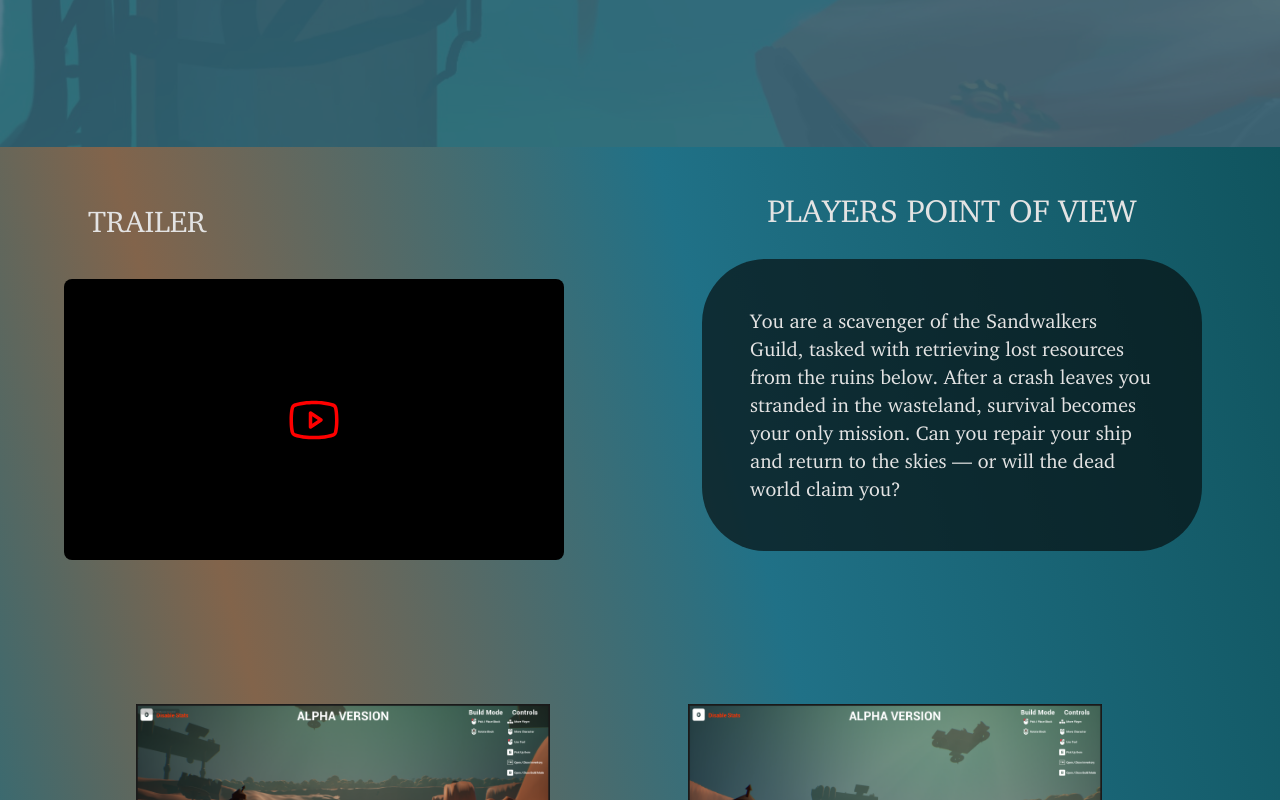
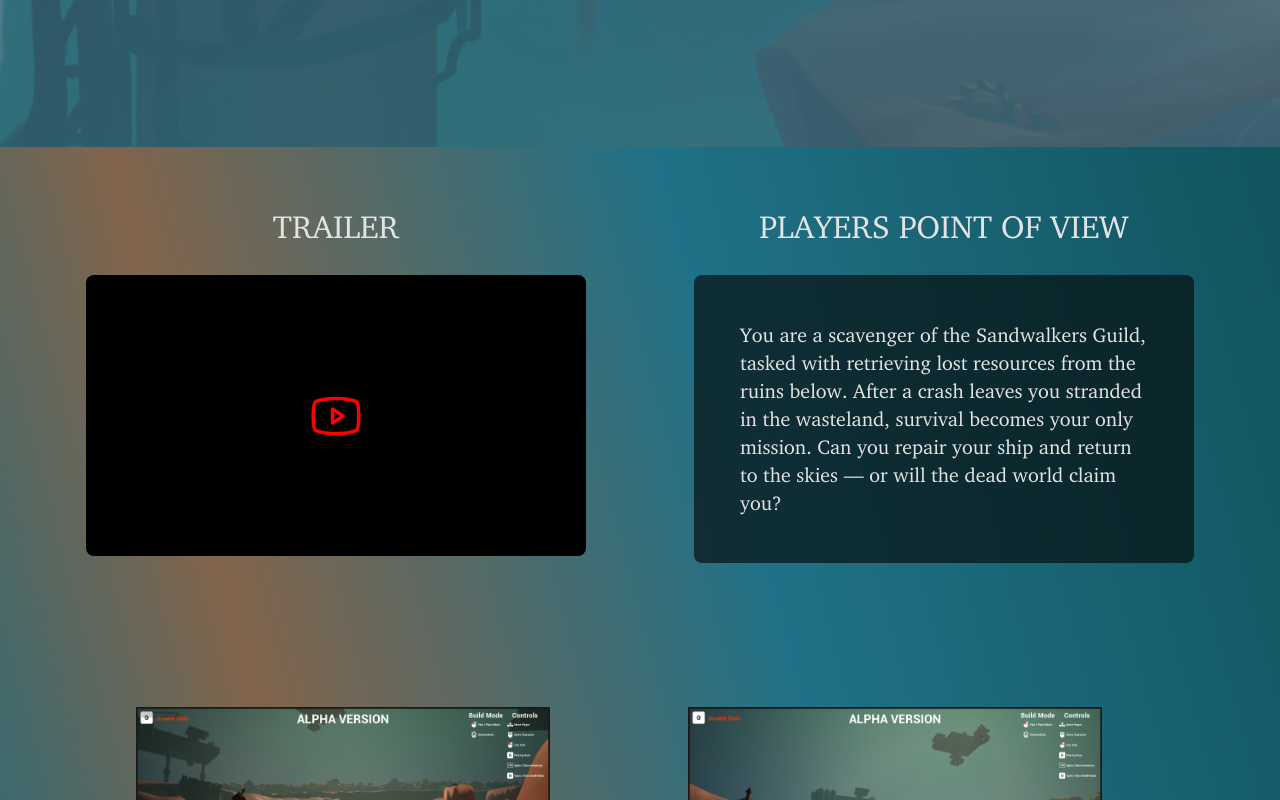
Before and after one commit to jasminedns/steam-wrecked, a Next.js app: page /game in a window 1280 px wide. Shown: the part 709-1509 px from the top of the page. Built offline with nearby package versions, Linux system fonts and the light colour scheme.

Commit message:
fixing both trailer and ppov div to be same height

```diff
--- a/src/components/AG_PPV_Div/index.tsx
+++ b/src/components/AG_PPV_Div/index.tsx
@@ -1,10 +1,10 @@
 const AG_PPV_Div = () => {
     return (
         <>
-        <div className="flex flex-col  lg:basis-[50%] lg:m-4 items-center">
+        <div className="flex flex-col m-4  lg:basis-[50%] lg:m-8 items-center">
             <p className="uppercase text-[24px] md:text-[32px] text-[#F5F5F5] charter m-6 mb-0 text-center">Players point of view</p>
-            <div className="bg-[#060A0A]/65 text-[#F5F5F5] mb-15 m-6  max-w-[500px] lg:w-auto lg:mx-0 sm:m-6 rounded-[64px]">
-                <p className="p-[24px] m-4 sm:m-0 lg:p-[48px] text-[16px] md:text-xl charter ">You are a scavenger of the Sandwalkers Guild, tasked with retrieving lost resources from the ruins below.
+            <div className="bg-[#060A0A]/65 text-[#F5F5F5]  m-1  max-w-[500px]  lg:mx-0 sm:m-6 rounded-lg">
+                <p className="p-[24px] m-4 sm:m-0 lg:p-[46px] text-xl charter ">You are a scavenger of the Sandwalkers Guild, tasked with retrieving lost resources from the ruins below.
                     After a crash leaves you stranded in the wasteland, survival becomes your only mission.
                     Can you repair your ship and return to the skies — or will the dead world claim you?</p>
             </div>
--- a/src/components/AG_Trailer_Div/index.tsx
+++ b/src/components/AG_Trailer_Div/index.tsx
@@ -3,14 +3,14 @@ import { useState } from 'react';
 import { YoutubeLogoIcon } from '@phosphor-icons/react';
 
 const AG_Trailer_Div = () => {
-    const [isPlaying, setIsPlaying] = useState(false);
+    const [isPlaying, setIsPlaying] = useState<boolean>(false);
 
   const videoId = 'GyO1MtLhyt0';
     return (
         <>
-            <div className="flex flex-col m-4 lg:m-8 lg:basis-[50%] md:items-center">
-                <p className="uppercase text-3xl text-center lg:self-start charter m-6 text-[#F5F5F5]">Trailer</p>
-                  <div className="relative w-full max-w-[300px] md:max-w-[500px] lg:max-w-[500px] self-center lg:self-start m-4 md:m-6 lg:mx-0 lg:mt-[16px]
+            <div className="flex flex-col m-4 lg:m-8 lg:basis-[50%] items-center">
+                <p className="uppercase text-[24px] md:text-[32px] text-center charter m-6 mb-0 text-[#F5F5F5]">Trailer</p>
+                <div className=" m-4 lg:mx-0 sm:m-6 relative w-full max-w-[450px] md:max-w-[500px] lg:max-w-[500px] h-auto
                   aspect-video rounded-lg overflow-hidden">
                     {isPlaying ? (
                         <iframe
```
